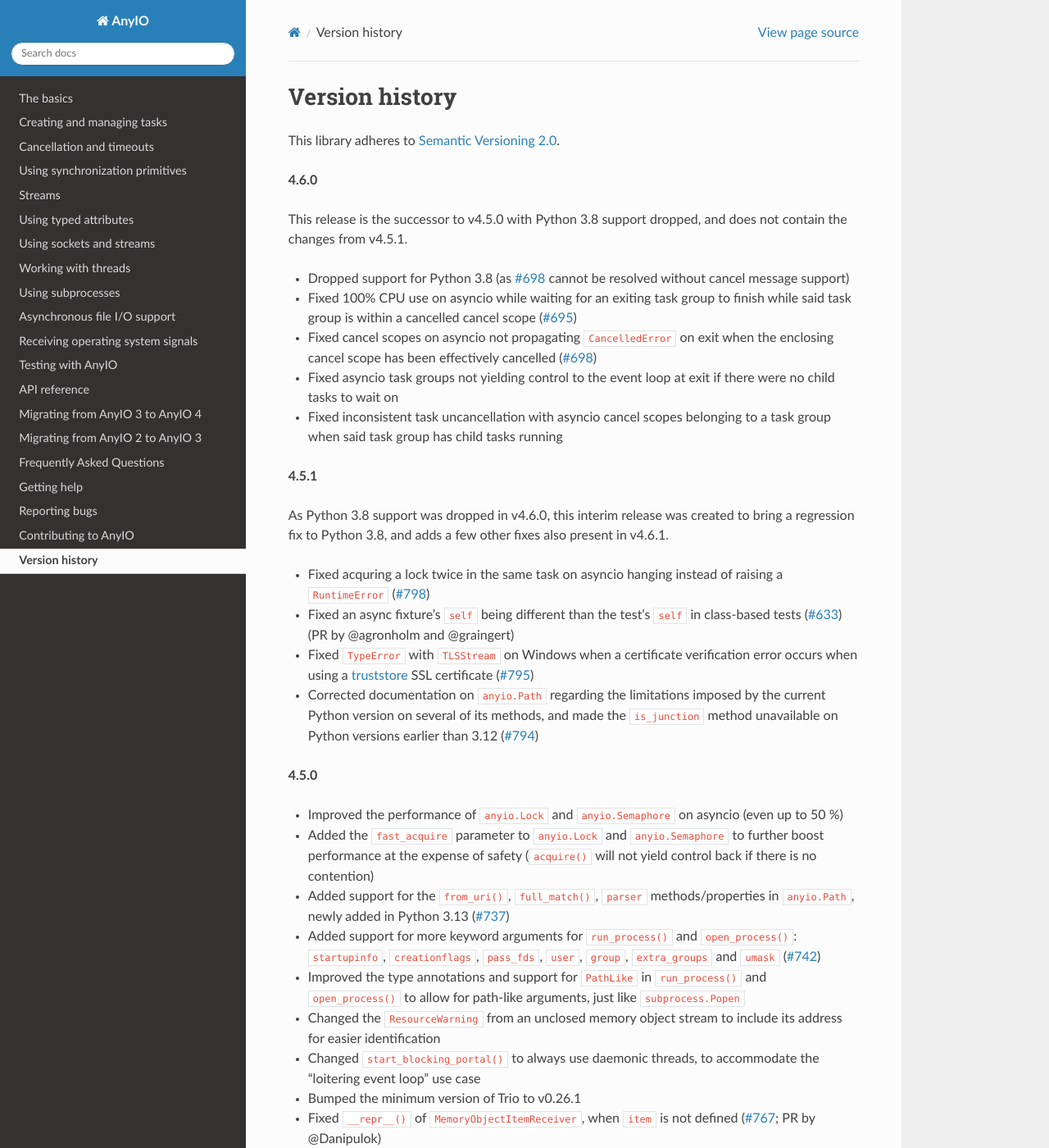
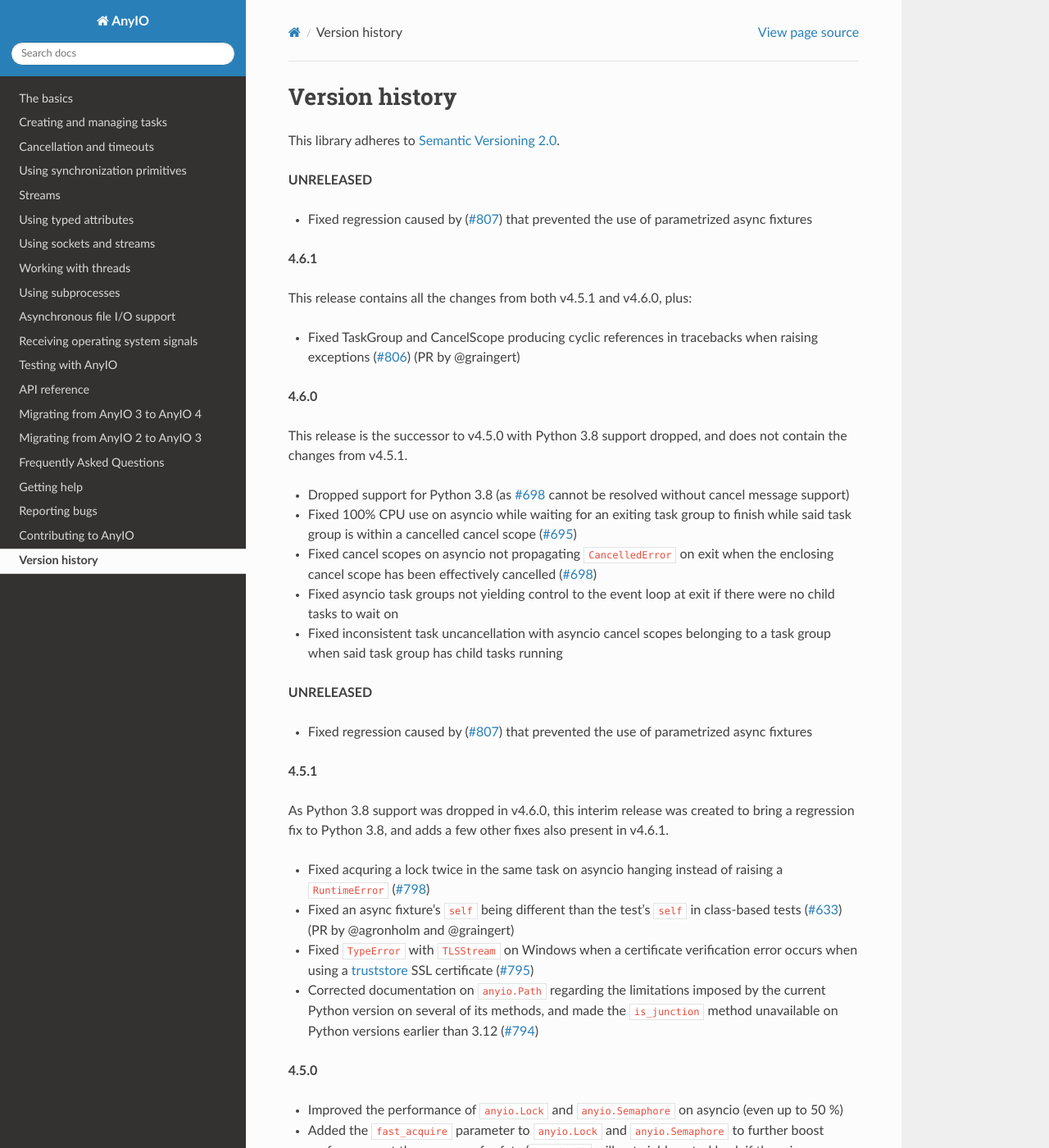
Before and after one commit to agronholm/anyio, a Sphinx documentation site: the page built from docs/versionhistory.rst, in a window 1280 px wide and 1400 px high. Shown: the whole window at 82% size. Built offline with Sphinx 7.4.7 and the Read the Docs theme 3.1.0, drawn with Linux system fonts in a browser that asks for light colours; the version number could not be read and is left out.

Commit message:
Fixed a regression in the pytest plugin that broke parametrized async fixtures

```diff
--- a/docs/versionhistory.rst
+++ b/docs/versionhistory.rst
@@ -2,6 +2,19 @@
 ===============
 
 This library adheres to `Semantic Versioning 2.0 <http://semver.org/>`_.
+
+**UNRELEASED**
+
+- Fixed regression caused by (`#807 <https://github.com/agronholm/anyio/pull/807>`_)
+  that prevented the use of parametrized async fixtures
+
+**4.6.1**
+
+This release contains all the changes from both v4.5.1 and v4.6.0, plus:
+
+- Fixed TaskGroup and CancelScope producing cyclic references in tracebacks
+  when raising exceptions (`#806 <https://github.com/agronholm/anyio/pull/806>`_)
+  (PR by @graingert)
 
 **4.6.0**
 
@@ -21,6 +34,11 @@
   no child tasks to wait on
 - Fixed inconsistent task uncancellation with asyncio cancel scopes belonging to a
   task group when said task group has child tasks running
+
+**UNRELEASED**
+
+- Fixed regression caused by (`#807 <https://github.com/agronholm/anyio/pull/807>`_)
+  that prevented the use of parametrized async fixtures
 
 **4.5.1**
 
```
Also changed, not shown: 2 other files.
